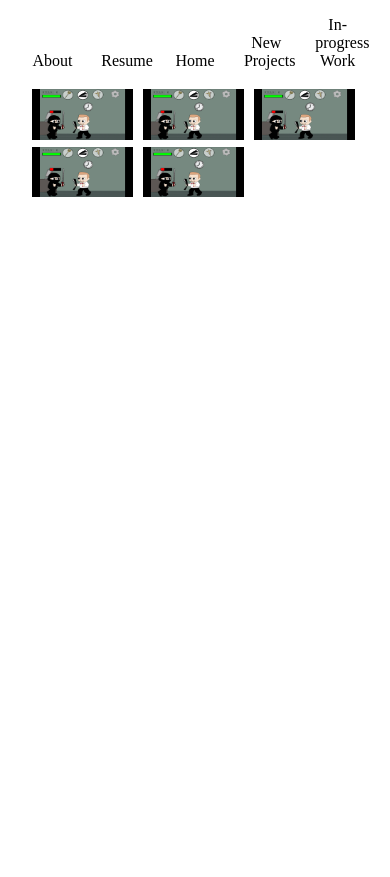
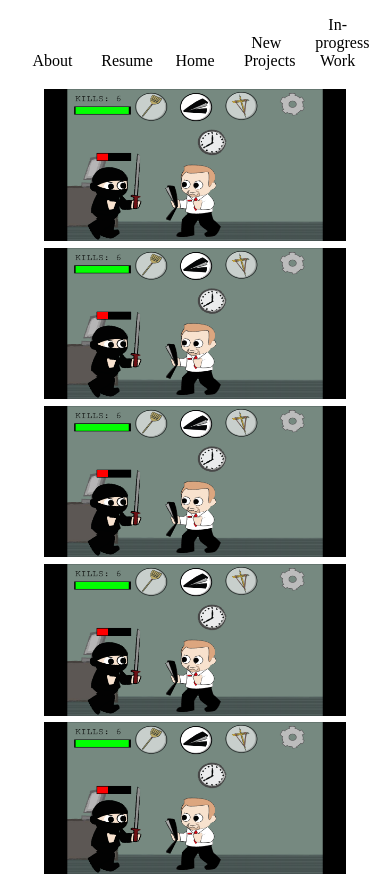
Before and after one commit to ajagim-im/im465, a plain HTML site: page index.html in a window 390 px wide. Before the commit the page ends 844 px from the top, so only its background shows below. Drawn offline with Linux system fonts and the light colour scheme.

Commit message:
Phone sizes will show 1 column instead of 2

```diff
--- a/styles/style.css
+++ b/styles/style.css
@@ -18,7 +18,7 @@ ul li {
 
 .portfolio_work
 {
-	width: 30%;
+	width: 45%;
 	margin: 1% 1.5%;
 	float: left;
 	position: relative;
@@ -53,3 +53,10 @@ ul li {
 }
 
 /*Mobile Changes*/
+@media only screen and (max-width: 700px) {
+	.portfolio_work
+	{
+		width: 90%;
+		margin: 1% 5%;
+	}
+}
```
